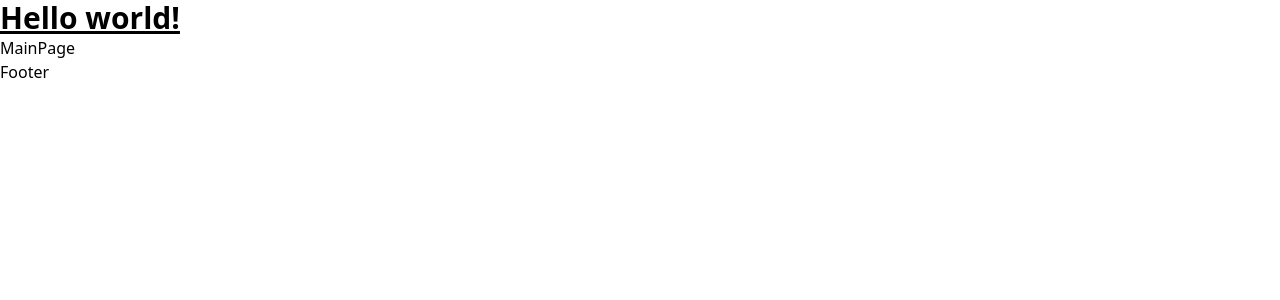
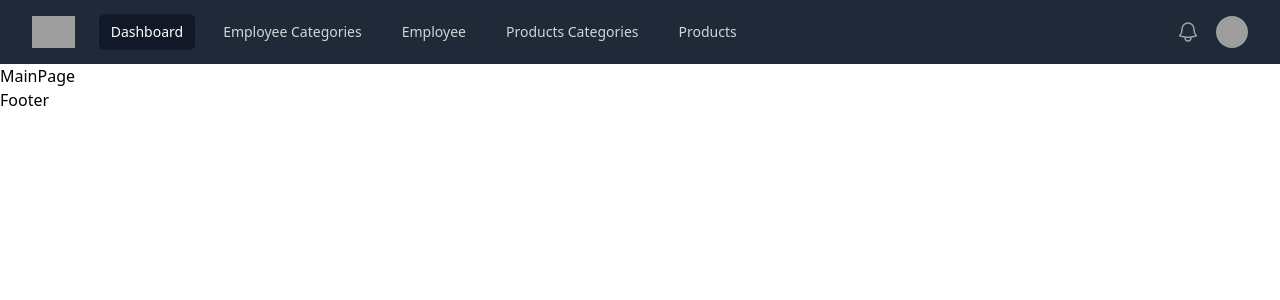
Before and after one commit to T2-Code-Geeks/MERAKI_Academy_Project_5, a React (Create React App) app in the folder frontend/: page /admin in a window 1280 px wide. Shown: the top 300 px of the page. Built offline with nearby package versions, Linux system fonts and the light colour scheme; grey boxes are pictures that could not be loaded.

Commit message:
nav bar css

```diff
--- a/frontend/src/components/Admin/NavBarAdmin/NavBar.jsx
+++ b/frontend/src/components/Admin/NavBarAdmin/NavBar.jsx
@@ -1,21 +1,155 @@
-import React from "react";
+import React,{Fragment} from "react";
 import { NavLink } from "react-router-dom";
+import { Disclosure, Menu, Transition } from '@headlessui/react'
+import { Bars3Icon, BellIcon, XMarkIcon } from '@heroicons/react/24/outline'
 import "./NavBar.css"
+const navigation = [
+  { name: 'Dashboard', href: '/admin', current: true },
+  { name: 'Employee Categories', href: '/admin/employeeCategories', current: false },
+  { name: 'Employee', href: '/admin/employees', current: false },
+  { name: 'Products Categories', href: '/admin/productsCategories', current: false },
+  { name: 'Products ', href: '/admin/products', current: false },
+]
+function classNames(...classes) {
+  return classes.filter(Boolean).join(' ')
+}
 const NavBar = () => {
   return (
     <nav>
-      {/* <NavLink className="link" to="/admin">
-        admin
-      </NavLink>
-      <NavLink to="/admin/users" className="link">users</NavLink>
-      <NavLink to="/admin/employeeCategories" className="link">employeeCategories</NavLink>
-      <NavLink to="/admin/employees" className="link">employees</NavLink>
-      <NavLink to="/admin/productsCategories" className="link">productsCategories</NavLink>
-      <NavLink to="/admin/products" className="link">products</NavLink> */}
+<Disclosure as="nav" className="bg-gray-800">
+      {({ open }) => (
+        <>
+          <div className="mx-auto max-w-7xl px-2 sm:px-6 lg:px-8">
+            <div className="relative flex h-16 items-center justify-between">
+              <div className="absolute inset-y-0 left-0 flex items-center sm:hidden">
+                {/* Mobile menu button*/}
+                <Disclosure.Button className="relative inline-flex items-center justify-center rounded-md p-2 text-gray-400 hover:bg-gray-700 hover:text-white focus:outline-none focus:ring-2 focus:ring-inset focus:ring-white">
+                  <span className="absolute -inset-0.5" />
+                  <span className="sr-only">Open main menu</span>
+                  {open ? (
+                    <XMarkIcon className="block h-6 w-6" aria-hidden="true" />
+                  ) : (
+                    <Bars3Icon className="block h-6 w-6" aria-hidden="true" />
+                  )}
+                </Disclosure.Button>
+              </div>
+              <div className="flex flex-1 items-center justify-center sm:items-stretch sm:justify-start">
+                <div className="flex flex-shrink-0 items-center">
+                  <img
+                    className="h-8 w-auto"
+                    src="https://tailwindui.com/img/logos/mark.svg?color=indigo&shade=500"
+                    alt="Your Company"
+                  />
+                </div>
+                <div className="hidden sm:ml-6 sm:block">
+                  <div className="flex space-x-4">
+                    {navigation.map((item) => (
+                      <a
+                        key={item.name}
+                        href={item.href}
+                        className={classNames(
+                          item.current ? 'bg-gray-900 text-white' : 'text-gray-300 hover:bg-gray-700 hover:text-white',
+                          'rounded-md px-3 py-2 text-sm font-medium'
+                        )}
+                        aria-current={item.current ? 'page' : undefined}
+                      >
+                        {item.name}
+                      </a>
+                    ))}
+                  </div>
+                </div>
+              </div>
+              <div className="absolute inset-y-0 right-0 flex items-center pr-2 sm:static sm:inset-auto sm:ml-6 sm:pr-0">
+                <button
+                  type="button"
+                  className="relative rounded-full bg-gray-800 p-1 text-gray-400 hover:text-white focus:outline-none focus:ring-2 focus:ring-white focus:ring-offset-2 focus:ring-offset-gray-800"
+                >
+                  <span className="absolute -inset-1.5" />
+                  <span className="sr-only">View notifications</span>
+                  <BellIcon className="h-6 w-6" aria-hidden="true" />
+                </button>
 
-<h1 className="text-3xl font-bold underline">
-      Hello world!
-    </h1>
+                {/* Profile dropdown */}
+                <Menu as="div" className="relative ml-3">
+                  <div>
+                    <Menu.Button className="relative flex rounded-full bg-gray-800 text-sm focus:outline-none focus:ring-2 focus:ring-white focus:ring-offset-2 focus:ring-offset-gray-800">
+                      <span className="absolute -inset-1.5" />
+                      <span className="sr-only">Open user menu</span>
+                      <img
+                        className="h-8 w-8 rounded-full"
+                        src="https://images.unsplash.com/photo-1472099645785-5658abf4ff4e?ixlib=rb-1.2.1&ixid=eyJhcHBfaWQiOjEyMDd9&auto=format&fit=facearea&facepad=2&w=256&h=256&q=80"
+                        alt=""
+                      />
+                    </Menu.Button>
+                  </div>
+                  <Transition
+                    as={Fragment}
+                    enter="transition ease-out duration-100"
+                    enterFrom="transform opacity-0 scale-95"
+                    enterTo="transform opacity-100 scale-100"
+                    leave="transition ease-in duration-75"
+                    leaveFrom="transform opacity-100 scale-100"
+                    leaveTo="transform opacity-0 scale-95"
+                  >
+                    <Menu.Items className="absolute right-0 z-10 mt-2 w-48 origin-top-right rounded-md bg-white py-1 shadow-lg ring-1 ring-black ring-opacity-5 focus:outline-none">
+                      <Menu.Item>
+                        {({ active }) => (
+                          <a
+                            href="#"
+                            className={classNames(active ? 'bg-gray-100' : '', 'block px-4 py-2 text-sm text-gray-700')}
+                          >
+                            Your Profile
+                          </a>
+                        )}
+                      </Menu.Item>
+                      <Menu.Item>
+                        {({ active }) => (
+                          <a
+                            href="#"
+                            className={classNames(active ? 'bg-gray-100' : '', 'block px-4 py-2 text-sm text-gray-700')}
+                          >
+                            Settings
+                          </a>
+                        )}
+                      </Menu.Item>
+                      <Menu.Item>
+                        {({ active }) => (
+                          <a
+                            href="#"
+                            className={classNames(active ? 'bg-gray-100' : '', 'block px-4 py-2 text-sm text-gray-700')}
+                          >
+                            Sign out
+                          </a>
+                        )}
+                      </Menu.Item>
+                    </Menu.Items>
+                  </Transition>
+                </Menu>
+              </div>
+            </div>
+          </div>
+
+          <Disclosure.Panel className="sm:hidden">
+            <div className="space-y-1 px-2 pb-3 pt-2">
+              {navigation.map((item) => (
+                <Disclosure.Button
+                  key={item.name}
+                  as="a"
+                  href={item.href}
+                  className={classNames(
+                    item.current ? 'bg-gray-900 text-white' : 'text-gray-300 hover:bg-gray-700 hover:text-white',
+                    'block rounded-md px-3 py-2 text-base font-medium'
+                  )}
+                  aria-current={item.current ? 'page' : undefined}
+                >
+                  {item.name}
+                </Disclosure.Button>
+              ))}
+            </div>
+          </Disclosure.Panel>
+        </>
+      )}
+    </Disclosure>
     </nav>
   );
 };
--- a/frontend/src/components/Admin/ProductsCategories/ProductsCategories.jsx
+++ b/frontend/src/components/Admin/ProductsCategories/ProductsCategories.jsx
@@ -6,7 +6,7 @@
 import { addCategory ,deleteProductById, updateProductById} from '../../../service/redux/reducers/productSlice';
 
 const ProductsCategories = () => {
-  const { result } = useLoaderData();
+  const  {result}  = useLoaderData();
   const dispatch=useDispatch()
   const [addCategoryState, setAddCategoryState] = useState({})
 
--- /dev/null
+++ b/frontend/src/components/Admin/SideBarAdmin/SideBar.jsx
@@ -0,0 +1,9 @@
+import React from 'react'
+
+const SideBar = () => {
+  return (
+    <div>SideBar</div>
+  )
+}
+
+export default SideBar
--- a/frontend/src/routers/routers.jsx
+++ b/frontend/src/routers/routers.jsx
@@ -18,7 +18,7 @@
 import ProductsCategories from "../components/Admin/ProductsCategories/ProductsCategories";
 import ProductsPage from "../components/Admin/ProductsPage/ProductsPage";
 
-import { productsLoader } from "../service/api/ProductsAPI/Products";
+import { categoriesLoader, productsLoader } from "../service/api/ProductsAPI/Products";
 import UserProfile, { profileInfoLoader } from "../pages/User/UserProfile";
 
 export const router = createBrowserRouter([
@@ -90,6 +90,7 @@
             {
                 path: "productsCategories",
                 element: <ProductsCategories />,
+                loader:categoriesLoader
             },
             {
                 path: "products",
```
Also changed, not shown: frontend/package.json (+2 -10 lines).
